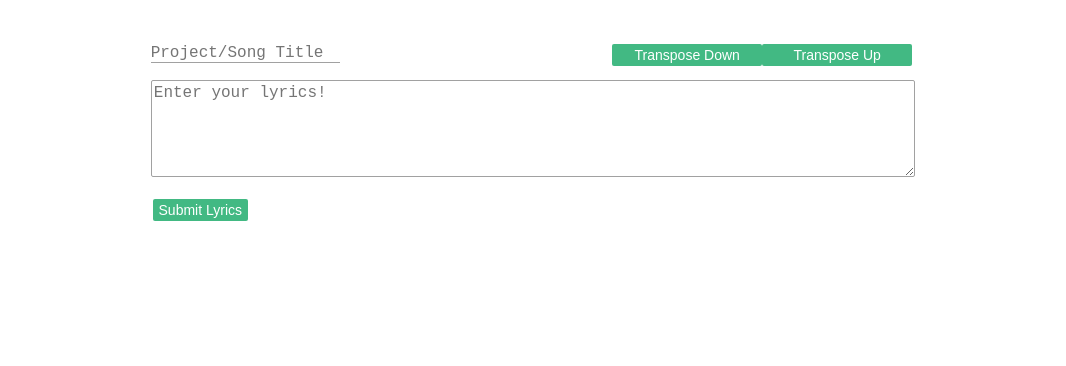
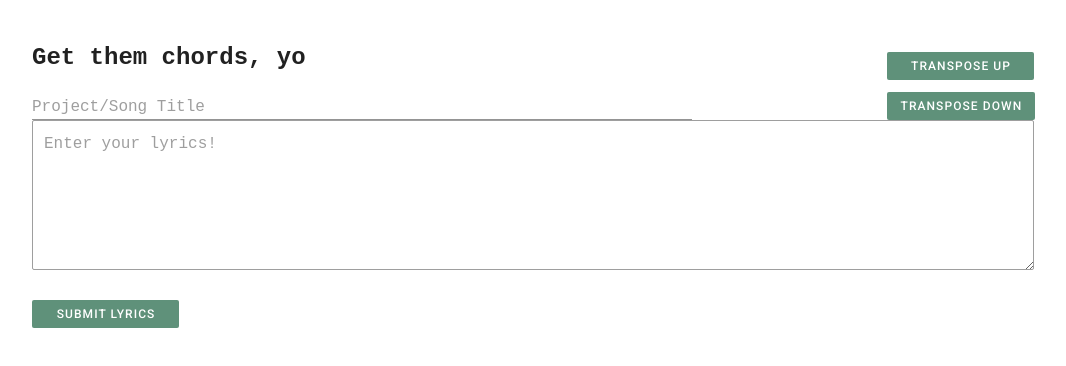
Before and after one commit to addiejackson/chord-lyric-automation, a Vue app: page / in a window 1280 px wide. Shown: the top 366 px of the page, without its empty margins (107-1173 px from the left). Built offline with nearby package versions, Linux system fonts and the light colour scheme.

Commit message:
added front end stylings, fixed lyric update bug

```diff
--- a/public/index.html
+++ b/public/index.html
@@ -6,6 +6,8 @@
     <meta name="viewport" content="width=device-width,initial-scale=1.0">
     <link rel="icon" href="<%= BASE_URL %>favicon.ico">
     <title><%= htmlWebpackPlugin.options.title %></title>
+    <link rel="stylesheet" href="https://fonts.googleapis.com/css?family=Roboto:100,300,400,500,700,900">
+    <link rel="stylesheet" href="https://cdn.jsdelivr.net/npm/@mdi/font@latest/css/materialdesignicons.min.css">
   </head>
   <body>
     <noscript>
--- a/src/App.vue
+++ b/src/App.vue
@@ -1,32 +1,7 @@
 <template>
-  <div id="app">
-    <!-- <div id="nav">
-      <router-link to="/">Home</router-link> |
-      <router-link to="/about">About</router-link>
-    </div>-->
-    <router-view />
-  </div>
+  <v-app>
+    <router-view></router-view>
+  </v-app>
 </template>
 
-<style>
-#app {
-  font-family: Avenir, Helvetica, Arial, sans-serif;
-  -webkit-font-smoothing: antialiased;
-  -moz-osx-font-smoothing: grayscale;
-  text-align: center;
-  color: #2c3e50;
-}
-
-#nav {
-  padding: 16px;
-}
-
-#nav a {
-  font-weight: bold;
-  color: #2c3e50;
-}
-
-#nav a.router-link-exact-active {
-  color: #42b983;
-}
-</style>
+<script></script>
--- a/src/components/ChordLine.vue
+++ b/src/components/ChordLine.vue
@@ -3,6 +3,7 @@
     <div v-for="index in wordCount" :key="index" class="sameLine">
       <ChordBox
         @chordEntered="captureChord($event, index - 1)"
+        @disableTranspose="andDisable($event, index - 1)"
         :transposeN="transposeN"
         :style="'padding-right:' + spaces[index - 1].toString() + 'ch;'"
       />
@@ -17,13 +18,15 @@ export default {
 
   data: () => ({
     wordCount: 1,
-    chords: null // will need to capture this from ChordBox
+    chords: null, // will need to capture this from ChordBox,
+    badChords: null,
+    badChordLine: false,
   }),
   props: {
     lyric: String,
     spaces: Array,
     line: Number,
-    transposeN: Number
+    transposeN: Number,
   },
   methods: {
     countWords() {
@@ -48,21 +51,31 @@ export default {
       } else {
         this.spaces.splice(index, 1, 1);
       }
-    }
+    },
+    andDisable(disable, index) {
+      this.badChords.splice(index, 1, disable);
+      this.badChordLine = this.badChords.some((badChord) => badChord == true);
+      this.$emit("disableTranspose", this.badChordLine);
+    },
   },
   mounted() {
     this.countWords();
     this.chords = Array(this.wordCount);
-    this.chords.fill("");
+    this.chords.fill("x");
+    this.badChords = Array(this.wordCount);
+    this.badChords.fill(false);
   },
   components: {
-    ChordBox
+    ChordBox,
   },
   watch: {
     lyric: function() {
       this.countWords();
-    }
-  }
+      for (let i = 0; i < this.wordCount; i++) {
+        this.compareLyricsAndChords(i);
+      }
+    },
+  },
 };
 </script>
 
--- a/src/components/ComboLine.vue
+++ b/src/components/ComboLine.vue
@@ -5,6 +5,7 @@
       :lyric="lyric"
       :transposeN="transposeN"
       @chordsEntered="captureChords($event)"
+      @disableTranspose="disable($event)"
     />
     <br />
     <br />
@@ -21,16 +22,19 @@ export default {
   name: "ComboLine",
   data: () => ({
     spaces: [],
-    chords: []
+    chords: [],
   }),
   props: {
     lyric: String,
-    transposeN: Number
+    transposeN: Number,
   },
   methods: {
     captureChords(chords) {
       this.chords = chords;
-    }
+    },
+    disable(disable) {
+      this.$emit("disableTranspose", disable);
+    },
   },
   watch: {
     lyric: function calculateSpaces() {
@@ -38,7 +42,7 @@ export default {
       let words = this.lyric.split(" ");
 
       this.spaces = words.map((x) => x.length);
-    }
+    },
   },
   mounted() {
     let words = this.lyric.split(" ");
@@ -47,8 +51,8 @@ export default {
   },
   components: {
     ChordLine,
-    LyricLine
-  }
+    LyricLine,
+  },
 };
 </script>
 
--- a/src/components/LyricInput.vue
+++ b/src/components/LyricInput.vue
@@ -1,34 +1,79 @@
 <template>
-  <div>
-    <br />
-    <br />
-    <input
+  <v-container class="py-0 mt-6" style="max-width:1050px;">
+    <v-row align="center">
+      <v-col class="py-0 my-0" cols="8">
+        <p><b> Get them chords, yo</b></p>
+      </v-col>
+      <v-col class="py-0 my-0" cols="2" offset="2">
+        <v-btn
+          class="py-1 my-0"
+          small
+          depressed
+          block
+          :disabled="disableTranspose"
+          color="#5F917A"
+          style="color:white;"
+          @click="transposeUp()"
+          name="transposeUp"
+          >Transpose Up
+        </v-btn>
+      </v-col>
+    </v-row>
+    <v-row align="center">
+      <v-col cols="8" class="py-0 my-0">
+        <v-text-field
+          class="py-0 my-0"
           id="titlebox"
           type="text"
           name="titlebox"
           v-model="title"
           placeholder="Project/Song Title"
+          hide-details
+          dense
+          tabindex="1"
         />
-    <div style="margin-right:20%;">
-      <button @click="transposeUp()" name="transposeUp">Transpose Up</button>
-      <button @click="transposeDown()" name="transposeDown">
+      </v-col>
+      <v-col cols="2" offset="2" class="py-0 my-0">
+        <v-btn
+          class="py-0 my-0"
+          small
+          depressed
+          block
+          color="#5F917A"
+          style="color:white;"
+          @click="transposeDown()"
+          name="transposeDown"
+          :disabled="disableTranspose"
+        >
           Transpose Down
-      </button>
-    </div>
+        </v-btn>
+      </v-col>
+    </v-row>
     <br />
     <!-- <label for="lyrics" style="text-align:left; margin-left:20%; float:left;">Type your lyrics:</label> -->
-    <br />
-    <textarea
+    <v-row>
+      <v-col class="py-0 my-0">
+        <v-textarea
           id="lyrics"
           name="lyrics"
           v-model="lyrics"
+          background-color="white"
           rows="5"
           cols="33"
           placeholder="Enter your lyrics!"
-    ></textarea>
-    <br />
-    <br />
-    <button
+          outlined
+          tabindex="3"
+        ></v-textarea>
+      </v-col>
+    </v-row>
+    <v-row>
+      <v-col class="py-0 my-0" cols="2">
+        <v-btn
+          small
+          depressed
+          block
+          color="#5F917A"
+          style="color:white;"
           @click="
             lyricsDone();
             titleEntered();
@@ -36,8 +81,10 @@
           name="submitLyrics"
         >
           Submit Lyrics
-    </button>
-  </div>
+        </v-btn>
+      </v-col>
+    </v-row>
+  </v-container>
 </template>
 
 <script>
@@ -46,8 +93,11 @@ export default {
     lyrics: "",
     lyricArray: null,
     title: "",
-    transposeN: 0
+    transposeN: 0,
   }),
+  props: {
+    disableTranspose: Boolean,
+  },
   methods: {
     lyricsDone() {
       this.lyricArray = this.lyrics.split("\n");
@@ -63,69 +113,41 @@ export default {
     transposeDown() {
       this.transposeN = this.transposeN - 1;
       this.$emit("transposeChanged", this.transposeN);
-    }
-  }
+    },
+  },
 };
 </script>
 
 <style scoped>
-input[type="text"] {
+/* app title block */
+p {
+  float: left;
   text-align: left;
+  font-size: 24px;
+  font-family: "Courier New", Courier, monospace;
+}
+
+/* title text field */
+.v-text-field {
+  font-family: "Courier New", Courier, monospace;
   background-color: white;
-  border: none;
-  border-bottom: 0.5px solid #a1a1a1;
-  float: left;
-  margin-left: 19.75%;
-  border-radius: 0;
-  width: 15%;
+  border-radius: 2px;
+  border-color: lightgray;
+  /* box-sizing: border-box; */
 }
-textarea {
+.v-text-field:focus {
+  background-color: lightgray;
+}
+
+/* lyric input field */
+.v-textarea {
   font-family: "Courier New", Courier, monospace;
-  font-size: 16px;
-  width: 60%;
-  border: 1px solid #a1a1a1;
   border-radius: 2px;
-  padding-top: 3px;
 }
-button[name="transposeUp"] {
-  background-color: #42b983;
-  border: none;
-  text-align: center;
-  color: white;
-  font-size: 14px;
-  width: 150px;
+
+/* button styling - some values limited to vbtn tag */
+.v-btn {
   border-radius: 2px;
-  float: right;
-  cursor: pointer;
-  padding-top: 3px;
-  padding-bottom: 3px;
-  margin-bottom: 3px;
-}
-button[name="transposeDown"] {
-  background-color: #42b983;
-  border: none;
-  text-align: center;
-  color: white;
-  font-size: 14px;
-  width: 150px;
-  border-radius: 2px;
-  float: right;
-  cursor: pointer;
-  padding-top: 3px;
-  padding-bottom: 3px;
-}
-button[name="submitLyrics"] {
-  background-color: #42b983;
-  border: none;
-  text-align: center;
-  color: white;
-  font-size: 14px;
-  width: auto;
-  border-radius: 2px;
-  float: left;
-  margin-left: 19.9%;
-  cursor: pointer;
-  padding-top: 3px;
-  padding-bottom: 3px;
+  border-color: lightgray;
 }
 </style>
--- a/src/main.js
+++ b/src/main.js
@@ -1,10 +1,12 @@
 import Vue from 'vue'
 import App from './App.vue'
 import router from './router'
+import vuetify from './plugins/vuetify';
 
 Vue.config.productionTip = false
 
 new Vue({
   router,
+  vuetify,
   render: h => h(App)
 }).$mount('#app')
--- /dev/null
+++ b/src/plugins/vuetify.js
@@ -0,0 +1,7 @@
+import Vue from 'vue';
+import Vuetify from 'vuetify/lib';
+
+Vue.use(Vuetify);
+
+export default new Vuetify({
+});
--- a/src/router/index.js
+++ b/src/router/index.js
@@ -4,11 +4,13 @@ import Home from '../views/Home.vue'
 
 Vue.use(VueRouter)
 
-  const routes = [
-  {
+const routes = [{
     path: '/',
     name: 'Home',
-    component: Home
+    component: Home,
+    meta: {
+      title: 'GetChords'
+    }
   },
   {
     path: '/about',
@@ -16,7 +18,7 @@ Vue.use(VueRouter)
     // route level code-splitting
     // this generates a separate chunk (about.[hash].js) for this route
     // which is lazy-loaded when the route is visited.
-    component: () => import(/* webpackChunkName: "about" */ '../views/About.vue')
+    component: () => import( /* webpackChunkName: "about" */ '../views/About.vue')
   }
 ]
 
--- a/src/views/Home.vue
+++ b/src/views/Home.vue
@@ -1,26 +1,27 @@
 <template>
-  <div class="home">
+  <v-container class="py-0 mt-7" style="max-width:1050px;">
     <LyricInput
       @lyricsDone="captureLyrics"
       @titleEntered="captureTitle"
       @transposeChanged="captureTranspose"
+      :disableTranspose="disableTranspose"
     ></LyricInput>
-    <br />
-    <br />
-    <div>
-      <h1>{{ title }}</h1>
-    </div>
-    <br />
-    <br />
-    <br />
-    <div v-for="(lyric, idx) in lyrics" :key="idx">
-      <ComboLine
-        :lyric="lyric"
-        :transposeN="transposeN"
-        style="margin-left:20%"
-      ></ComboLine>
-    </div>
-  </div>
+    <v-container>
+      <v-row align="center" class="py-0 mt-7">
+        <v-col>
+          <h1>{{ title }}</h1></v-col
+        >
+      </v-row>
+      <v-row align="center" class="mt-0">
+        <v-col>
+          <div v-for="(lyric, idx) in lyrics" :key="idx">
+            <ComboLine
+              :lyric="lyric"
+              :transposeN="transposeN"
+              @disableTranspose="captureDisable"
+            ></ComboLine></div></v-col
+      ></v-row> </v-container
+  ></v-container>
 </template>
 
 <script>
@@ -33,7 +34,8 @@ export default {
   data: () => ({
     lyrics: null,
     title: "",
-    transposeN: 0
+    transposeN: 0,
+    disableTranspose: false,
   }),
   methods: {
     captureLyrics(lyrics) {
@@ -44,21 +46,26 @@ export default {
     },
     captureTranspose(transposeN) {
       this.transposeN = transposeN;
-    }
+    },
+    captureDisable(disable) {
+      this.disableTranspose = disable;
+    },
   },
   components: {
     ComboLine,
-    LyricInput
-  }
+    LyricInput,
+  },
+  mounted() {
+    document.title = "GetChords";
+  },
 };
 </script>
 
 <style>
 h1 {
   float: left;
-  margin-left: 20%;
   text-align: left;
   font-family: "Courier New", Courier, monospace;
-  font-size: 20px;
+  font-size: 24px;
 }
 </style>
--- /dev/null
+++ b/vue.config.js
@@ -0,0 +1,5 @@
+module.exports = {
+  "transpileDependencies": [
+    "vuetify"
+  ]
+}
```
Also changed, not shown: package.json (+7 -2 lines), src/components/ChordBox.vue (+20 -8 lines), src/assets/logo.svg (added), 1 other file (tests, documents, lock files or other folders). Lines whose indentation alone changed are shown as unchanged.
